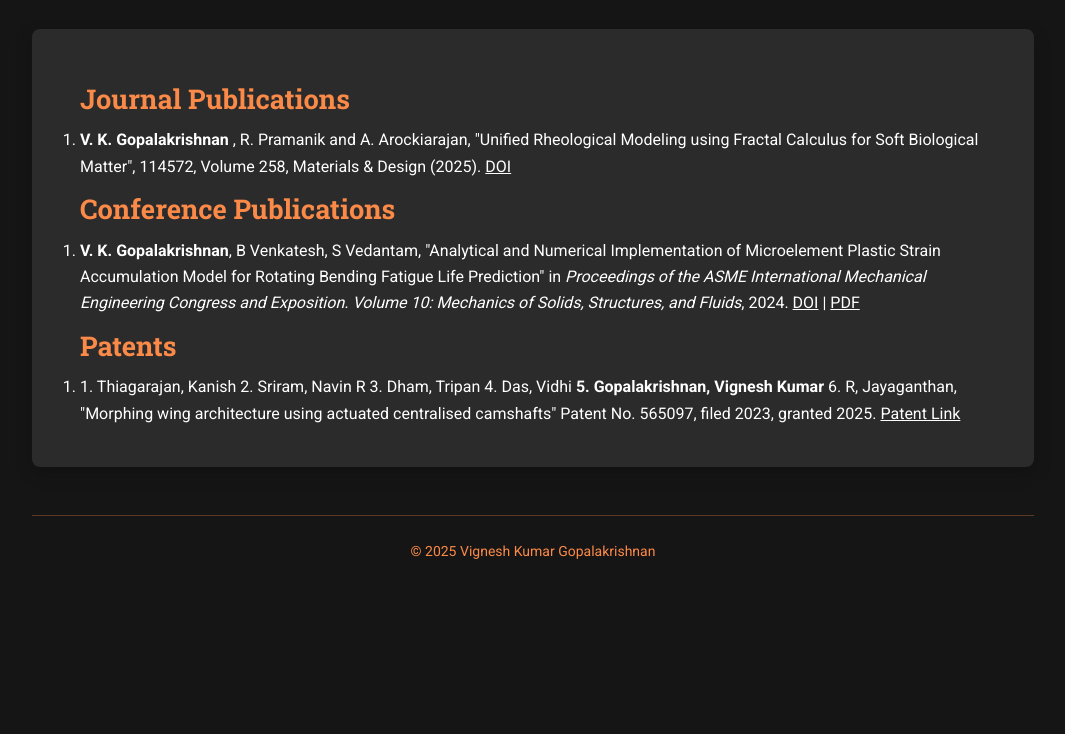
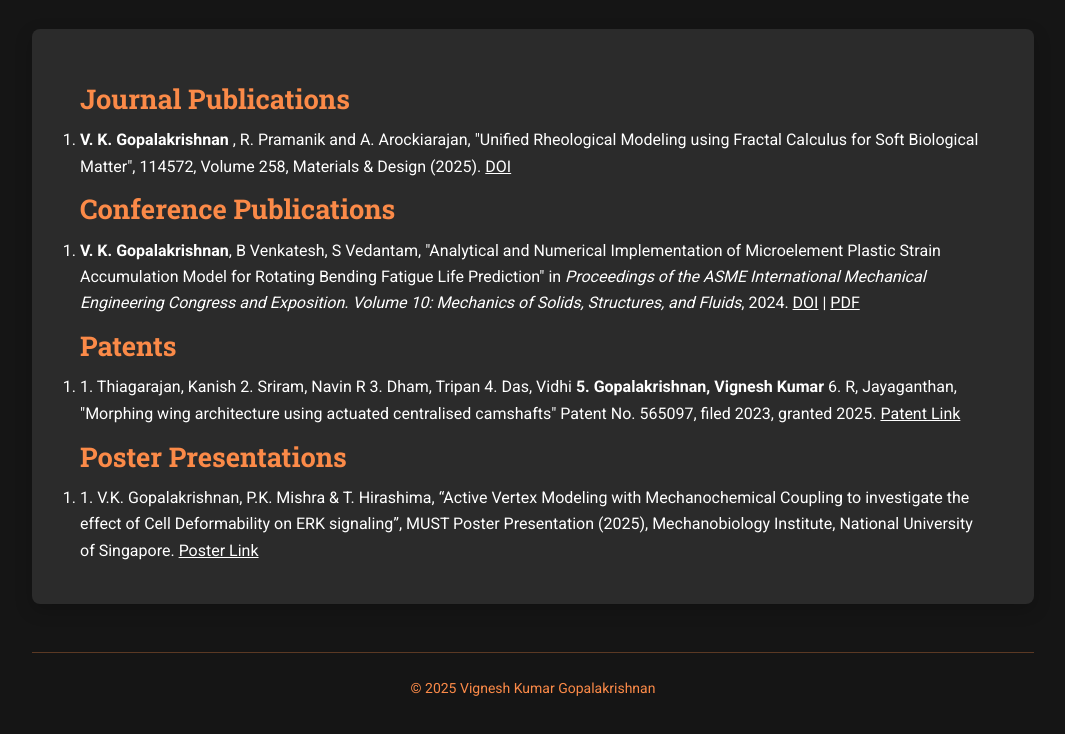
Before and after one commit to VigneshG0121/personal_website, a plain HTML site: page publications.html in a window 1280 px wide. Shown: the part 112-846 px from the top of the page, without its empty margins (107-1172 px from the left). Before the commit the page ends 800 px from the top, so only its background shows below. Drawn offline with Linux system fonts and the light colour scheme.

Commit message:
Update publications.html

```diff
--- a/publications.html
+++ b/publications.html
@@ -55,6 +55,20 @@
         </li>
       </ol>
     </section>
+
+    <!-- Posters -->
+    <section class="publications-section">
+      <h2>Poster Presentations</h2>
+      <ol class="publication-list">
+        <li>
+          1. V.K. Gopalakrishnan, P.K. Mishra & T. Hirashima, “Active Vertex Modeling with Mechanochemical
+            Coupling to investigate the effect of Cell Deformability on ERK signaling”, MUST Poster Presentation (2025),
+            Mechanobiology Institute, National University of Singapore.
+          <a href="https://drive.google.com/file/d/1cY2cZLqRTQUqzF7faLAJ2fWqwleCj8SW/view?usp=sharing">Poster Link</a>
+        </li>
+      </ol>
+    </section>
+
   </main>
 
   <footer>
```
